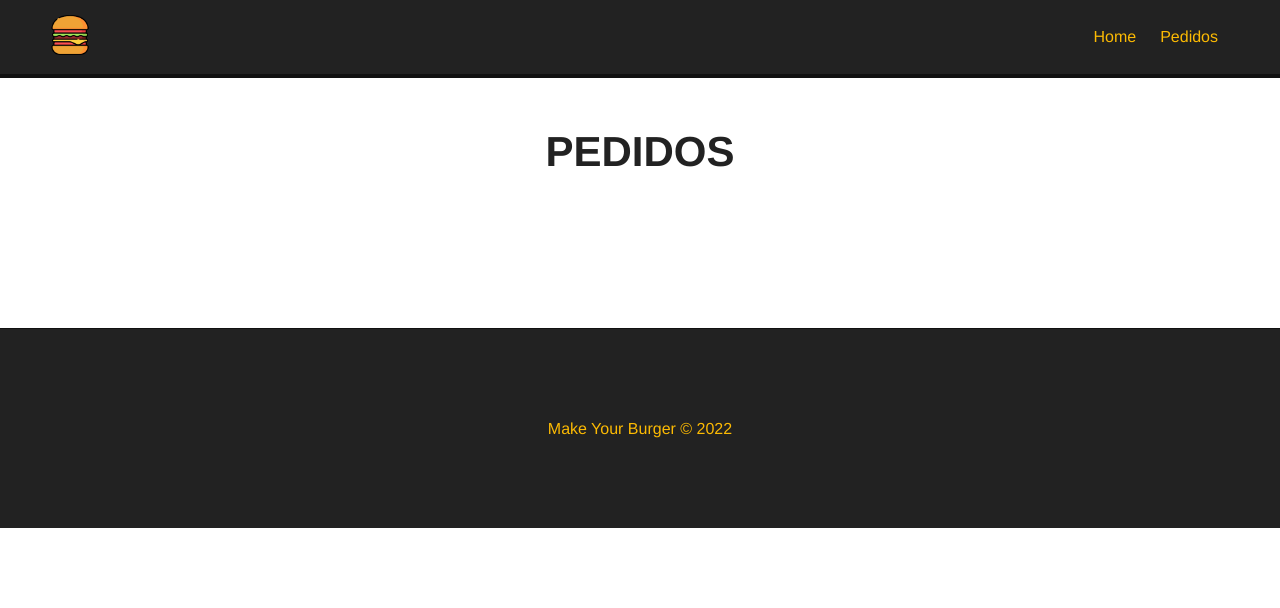
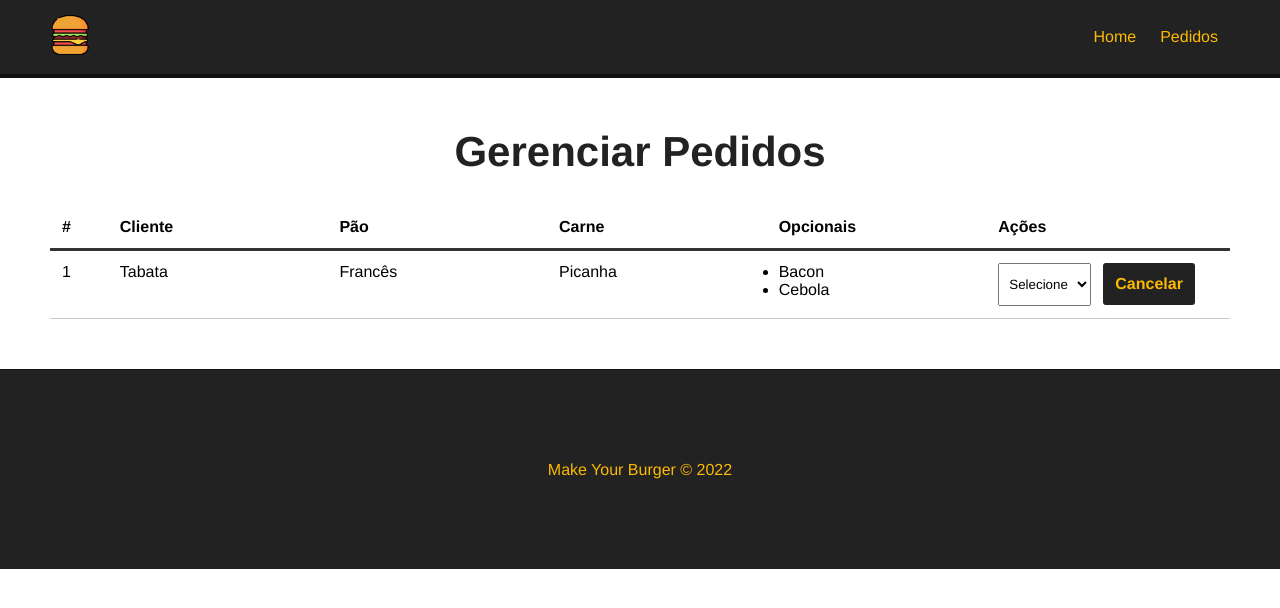
Before and after one commit to tabataruiz/make-your-burger, a Vue app: page /pedidos in a window 1280 px wide. Shown: the top 608 px of the page. Built offline with nearby package versions, Linux system fonts and the light colour scheme.

Commit message:
Criando a tela de pedidos (Dashboard)

```diff
--- /dev/null
+++ b/src/components/Dashboard.vue
@@ -0,0 +1,101 @@
+<template>
+  <div class="burger-table">
+    <div>
+      <div class="burger-table-head">
+        <div class="order-id">#</div>
+        <div>Cliente</div>
+        <div>Pão</div>
+        <div>Carne</div>
+        <div>Opcionais</div>
+        <div>Ações</div>
+      </div>
+    </div>
+
+    <div class="brger-table-rows">
+      <div class="burger-table-row">
+        <div class="order-number">1</div>
+        <div>Tabata</div>
+        <div>Francês</div>
+        <div>Picanha</div>
+        <div>
+          <ul>
+            <li>Bacon</li>
+            <li>Cebola</li>
+          </ul>
+        </div>
+        <div>
+          <select name="status" class="status">
+            <option value="">Selecione</option>
+          </select>
+          <button class="btn-delete">Cancelar</button>
+        </div>
+      </div>
+    </div>
+  </div>
+</template>
+
+<script>
+export default {
+  name: "Dashboard"
+};
+</script>
+
+<style scoped>
+.burger-table {
+  max-width: 1200px;
+  margin: 0 auto;
+}
+
+.burger-table-head,
+.burger-table-rows,
+.burger-table-row {
+  display: flex;
+  flex-wrap: wrap;
+}
+
+.burger-table-head {
+  font-weight: bold;
+  padding: 12px;
+  border-bottom: 3px solid #333;
+}
+
+.burger-table-head div,
+.burger-table-row div {
+  width: 19%;
+}
+
+.burger-table-row {
+  width: 100%;
+  padding: 12px;
+  border-bottom: 1px solid #ccc;
+}
+
+.burger-table-head .order-id,
+.burger-table-row .order-number {
+  width: 5%;
+}
+
+select {
+  padding: 12px 6px;
+  margin-right: 12px;
+}
+
+.btn-delete {
+  background: #222;
+  color: #fcba03;
+  border: 2px solid #222;
+  padding: 10px;
+  font-size: 16px;
+  margin: 0 auto;
+  border-radius: 3px;
+  transition: 0.5s;
+  cursor: pointer;
+  font-weight: bold;
+}
+
+.btn-delete:hover {
+  background: #fcba03;
+  color: #222;
+  border: 2px solid #fcba03;
+}
+</style>
--- a/src/views/Pedidos.vue
+++ b/src/views/Pedidos.vue
@@ -1,5 +1,17 @@
 <template>
   <div class="main-container">
-    <h1>PEDIDOS</h1>
+    <h1>Gerenciar Pedidos</h1>
+
+    <Dashboard></Dashboard>
   </div>
 </template>
+
+<script>
+import Dashboard from "../components/Dashboard.vue";
+export default {
+  name: "Pedidos",
+  components: {
+    Dashboard
+  }
+};
+</script>
```
